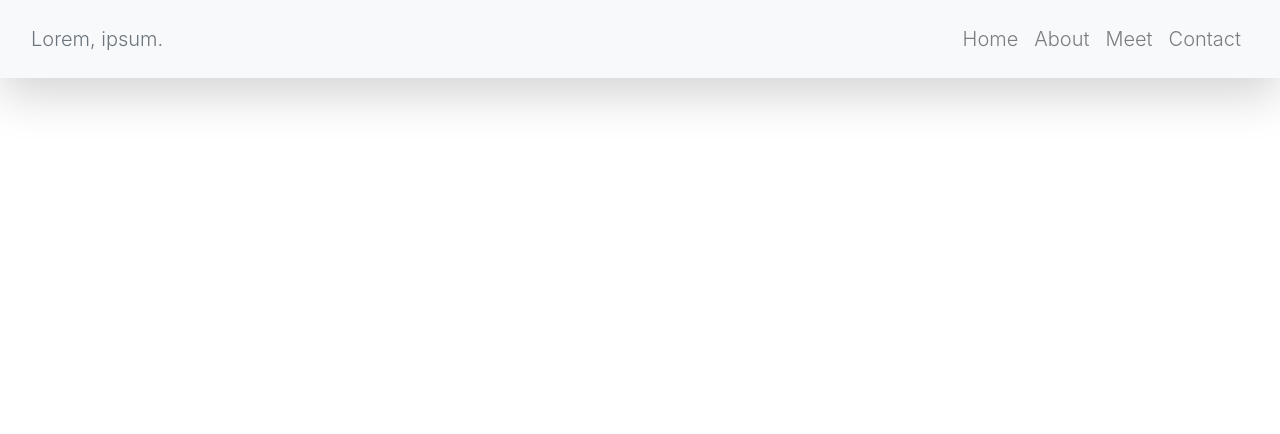
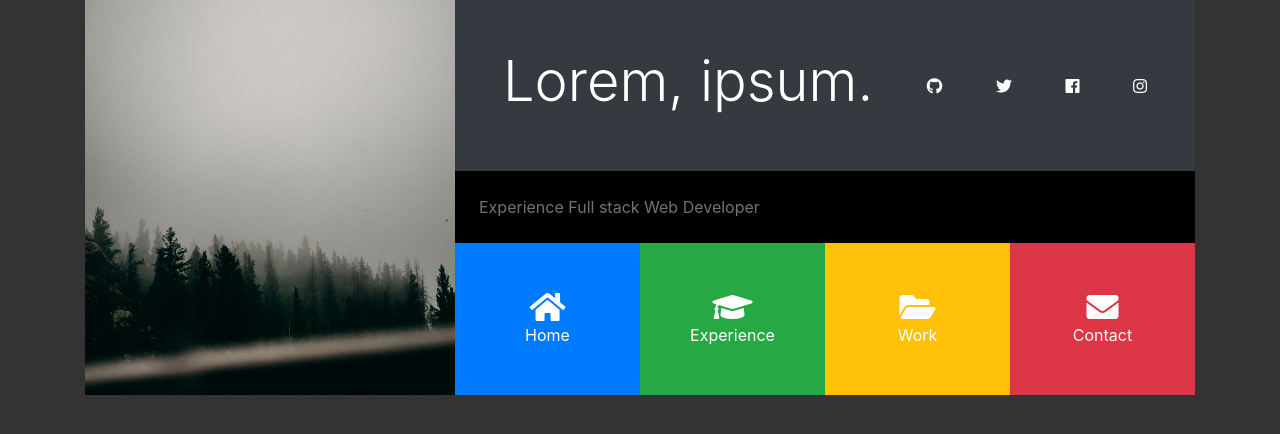
Before and after one commit to cjtabuel/portfoliogrid, a plain HTML site: page index.html in a window 1280 px wide. Drawn offline with nearby package versions, Linux system fonts and the light colour scheme.

Commit message:
Removed the Navbar in place of the Main header
- Removed the Navbar
- Added the main header consisting of a flex item holding multiple items such as a portfolio image, social media links, main-header buttons which will trigger a collapsed div containing details.

```diff
--- a/css/style.css
+++ b/css/style.css
@@ -0,0 +1,28 @@
+body {
+  background: #333;
+}
+
+#randomimg {
+  height: 100%;
+  width: 100%
+}
+
+.bg-black  {
+  color:white;
+  background: black;
+}
+
+#main-header .port-item {
+  width: 30%;
+}
+
+#main-header .port-item:hover{
+  opacity: 0.8;
+  cursor: pointer;
+}
+
+@media (min-width: 1199px) {
+  .port-item {
+    padding: 3em !important;
+  }
+}
--- a/index.html
+++ b/index.html
@@ -14,34 +14,72 @@
 </head>
 
 <body>
-    <!-- START HERE -->
-        <!-- NAV -->
-        <nav class="navbar navbar-expand-md navbar-light bg-light fixed-top shadow-lg p-3" id="main-nav">
-            <div class="container-fluid">
-                <a href="index.html" class="navbar-brand lead text-muted">
-                   Lorem, ipsum.
+  <!-- main header -->
+  <div class="container">
+    <header id="main-header">
+      <div class="row no-gutters">
+        <div class="col-lg-4 col-md-5">
+          <img src="img/randomimage.jpeg" alt="" id="randomimg">
+        </div>
+        <div class="col-lg-8 col-md-7">
+          <div class="d-flex flex-column">
+            <div class="p-5 bg-dark text-white">
+              <div class="d-flex flex-row justify-content-between align-items-center">
+                <h1 class="display-4">Lorem, ipsum.</h1>
+                <div>
+                  <a href="www.github.com" class="text-white">
+                    <i class="fab fa-github"></i>
                   </a>
-                <button class="navbar-toggler" data-toggle="collapse" data-target="#navbarCollapse">
-                    <span class="navbar-toggler-icon"></span>
-                </button>
-                <div class="collapse navbar-collapse" id="navbarCollapse">
-                    <ul class="navbar-nav ml-auto lead">
-                        <li class="nav-item">
-                            <a href="#" class="nav-link">Home</a>
-                        </li>
-                        <li class="nav-item">
-                           <a href="#" class="nav-link">About</a>
-                       </li>
-                       <li class="nav-item">
-                           <a href="#" class="nav-link">Meet</a>
-                       </li>
-                       <li class="nav-item">
-                           <a href="#" class="nav-link">Contact</a>
-                       </li>
-                    </ul>
+                </div>
+                <div>
+                  <a href="www.twitter.com" class="text-white">
+                    <i class="fab fa-twitter"></i>
+                  </a>
+                </div>
+                <div class="d-none d-md-block">
+                  <a href="www.facebook.com" class="text-white">
+                    <i class="fab fa-facebook"></i>
+                  </a>
+                </div>
+                <div>
+                  <a href="www.instagram.com" class="text-white">
+                    <i class="fab fa-instagram"></i>
+                  </a>
+                </div>
+
               </div>
             </div>
-       </nav>
+
+            <div class="p-4 bg-black text-muted">
+              Experience Full stack Web Developer
+            </div>
+
+            <div>
+              <div class="d-flex flex-row text-white text-center align-items-stretch">
+                <div class="port-item p-4 bg-primary" data-toggle="collapse" data-target="#home">
+                  <i class="fas fa-home fa-2x d-block"></i>
+                  <span class="d-none d-sm-block">Home</span>
+                </div>
+                <div class="port-item p-4 bg-success" data-toggle="collapse" data-target="#experience">
+                  <i class="fas fa-graduation-cap fa-2x d-block"></i>
+                  <span class="d-none d-sm-block">Experience</span>
+                </div>
+                <div class="port-item p-4 bg-warning" data-toggle="collapse" data-target="#work">
+                  <i class="fas fa-folder-open fa-2x d-block"></i>
+                  <span class="d-none d-sm-block">Work</span>
+                </div>
+                <div class="port-item p-4 bg-danger" data-toggle="collapse" data-target="#contact">
+                  <i class="fas fa-envelope fa-2x d-block"></i>
+                  <span class="d-none d-sm-block">Contact</span>
+                </div>
+              </div>
+            </div>
+          </div>
+        </div>
+      </div>
+    </header>
+  </div>
+
 
   <script src="http://code.jquery.com/jquery-3.4.1.min.js"
     integrity="sha256-CSXorXvZcTkaix6Yvo6HppcZGetbYMGWSFlBw8HfCJo=" crossorigin="anonymous"></script>
```
Also changed, not shown: img/randomimage.jpeg (added), 1 other file. Lines whose indentation alone changed are shown as unchanged.
